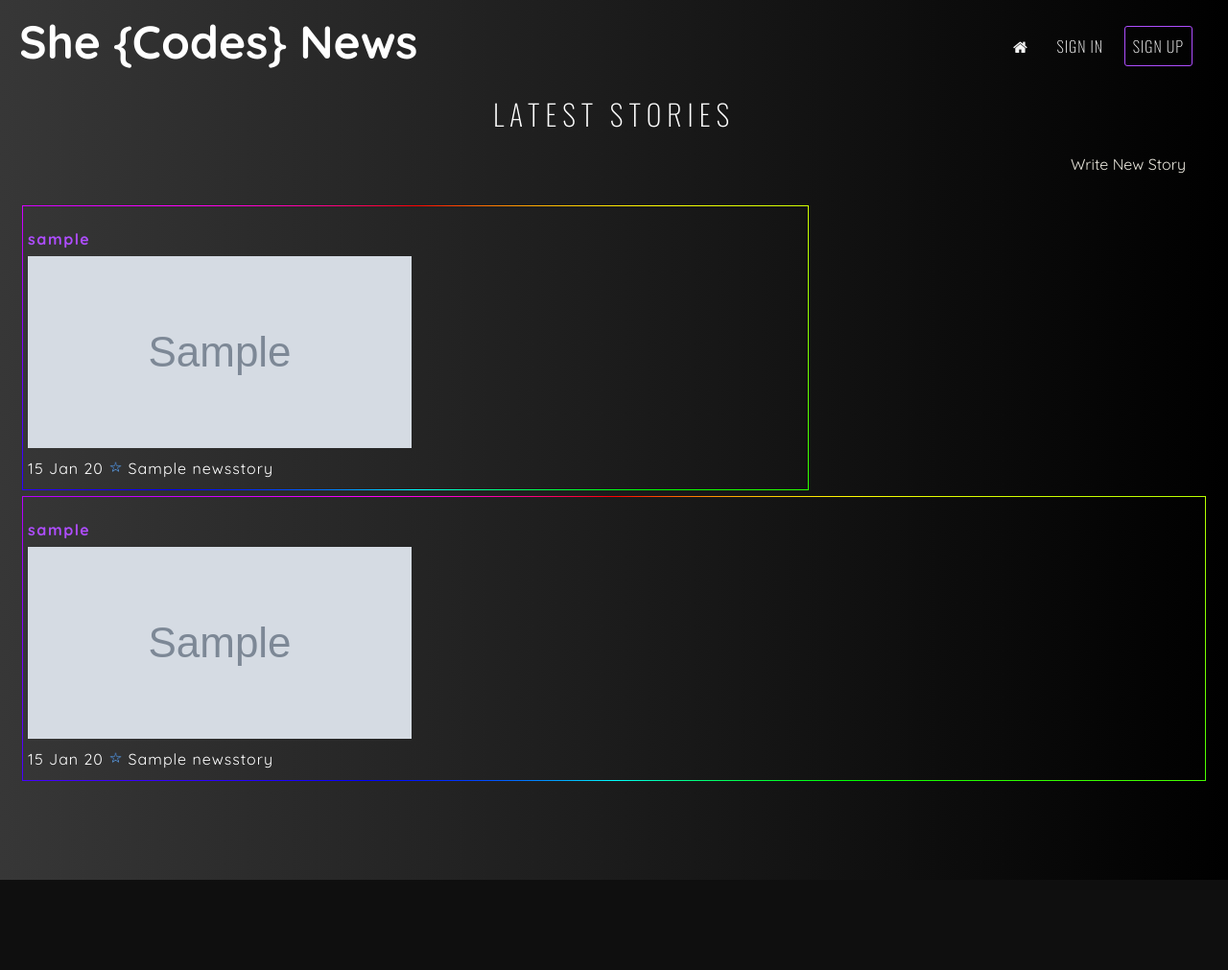
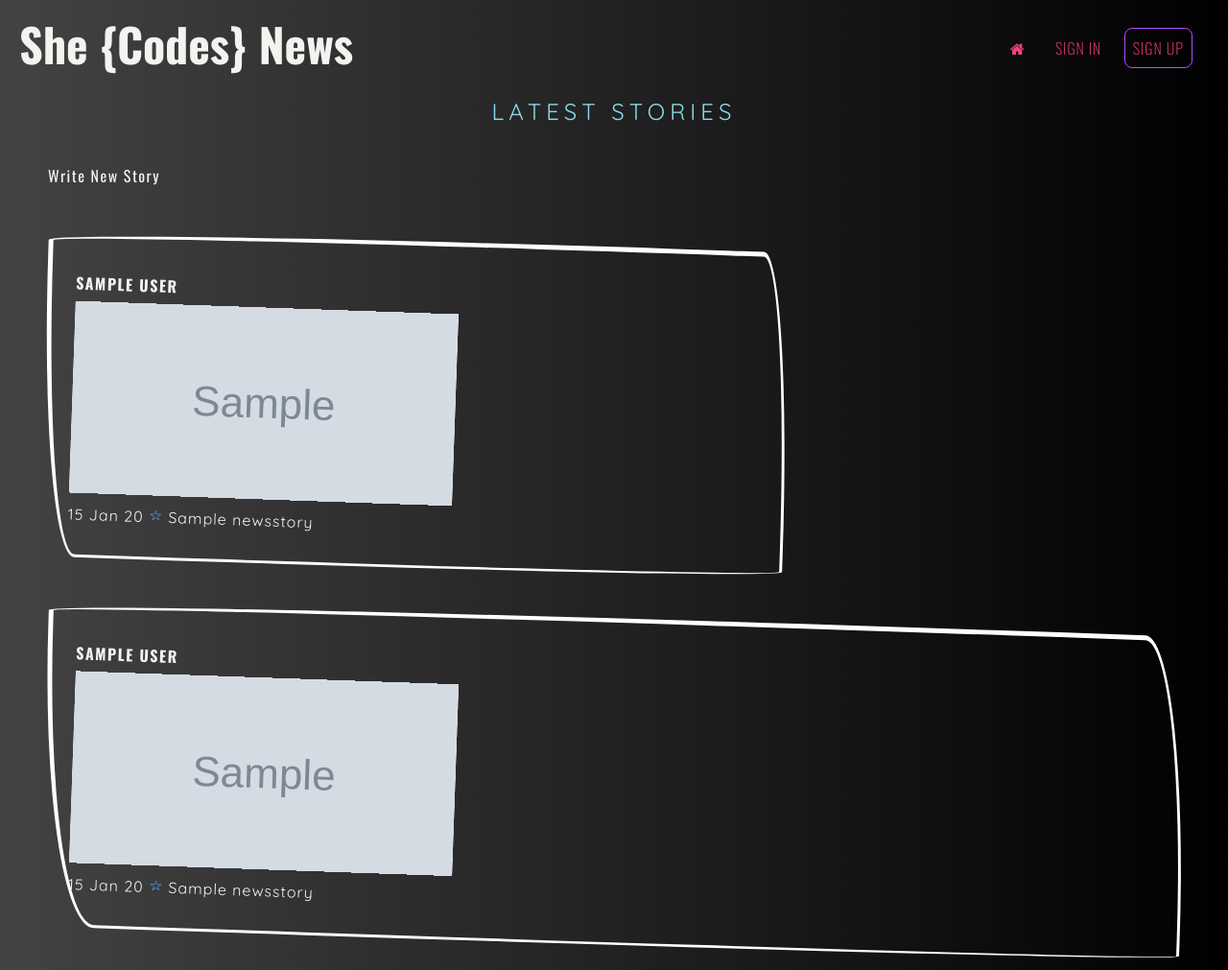
Before and after one commit to alanychan/she-codes-django-news-project-alanychan, a Django app: page /news/ in a window 1280 px wide. Shown: the whole page at 96% size. Before the commit the page ends 917 px from the top, so only its background shows below. Run offline with Django 4.2, Linux system fonts and the light colour scheme; tables that the repository leaves empty hold one stand-in row (values such as "Sample post"); grey boxes marked "Sample" are stand-in pictures; parts of the project's set-up code (start-up, migrations or seed data) failed here and were passed over.

Commit message:
Allow change password, change layout again..
New form to change password.

```diff
--- a/she_codes_news/news/static/news/styles.css
+++ b/she_codes_news/news/static/news/styles.css
@@ -1,15 +1,25 @@
 .story-card {
-    margin: 3px;
-    border: 1px solid transparent;
-    border-image: conic-gradient(red, yellow, lime, aqua, blue, magenta, red) 1;
-    border-radius: 10px;
-    padding: 5px;
+    margin: 25px;
+    border: 2px solid white;
+    padding: 25px;
+    border-width: 5px 3px 3px 5px;
+    border-radius: 95% 4% 97% 5%/4% 94% 3% 95%;
+    transform: rotate(2deg);
 
-    /* background: linear-gradient(to right, darkblue, darkorchid) border-box;
-    border-radius: 50em;
-    border: 4px solid transparent; */
+    /* border-top-left-radius: 37px 140px;
+    border-top-right-radius: 23px 130px;
+    border-bottom-left-radius: 110px 19px;
+    border-bottom-right-radius: 120px 24px;
+    padding: 25px 40px;
+    transform: rotate(-1deg);
+    box-shadow: 3px 15px 8px -10px #fcf1ca;
+    transition: all 0.13s ease-in; */
+}
 
-    /* background: linear-gradient(to right, red, purple); */
+.story-card:hover {
+    /* transform: translateY(-10px) rotate(1deg); */
+    transform: translateY(-10px) rotate(-6deg);
+    box-shadow: 3px 15px 8px -10px #fcf1ca;
 }
 
 .story-card img {
@@ -118,15 +128,16 @@
 
 #id-author,
 #a-signing {
-    color: #AE4DFF;
-    font-size: 16px;
-    letter-spacing: 1.5;
+    color: var(--vColor-Title);
+    font-size: 20px;
+    font-family: 'Oswald', sans-serif;
     margin: 0;
     padding-bottom: 2.5px;
+    text-transform: uppercase;
 }
 
 #id-story-card-text {
-    color: white;
+    color: var(--vColor-Site);
 }
 
 #id_star {
--- a/she_codes_news/news/templates/news/story.html
+++ b/she_codes_news/news/templates/news/story.html
@@ -37,7 +37,8 @@
     {% for comment in story.comments.all %}
         <li>
             <div>
-            <span>{% if comment.author.first_name or comment.author.last_name %}
+                <span>
+                {% if comment.author.first_name or comment.author.last_name %}
                     {{ comment.author.first_name }} {{ comment.author.last_name }}
                 {% else %}
                     {{ comment.author.username }}
--- a/she_codes_news/news/templates/news/storyCard.html
+++ b/she_codes_news/news/templates/news/storyCard.html
@@ -1,7 +1,15 @@
 {% load static %}
 
 <div class="story-card" id="story-card-{{ position }}">
-    <h3><a id="id-author" href="{% url 'users:viewAccount' story.author.id %}">{{ story.author }}</a></h3>
+    <h3>
+        <a href="{% url 'users:viewAccount' story.author.id %}">
+        {% if story.author.first_name or story.author.last_name %}
+            {{ story.author.first_name }} {{ story.author.last_name }}
+        {% else %}
+            {{ story.author.username }}
+        {% endif %}
+        </a>
+    </h3>
     <a href="{% url 'news:story' story.id %}">
         {% if story.image_url %}
             <img src="{{ story.image_url }}">
--- a/she_codes_news/static/styles.css
+++ b/she_codes_news/static/styles.css
@@ -3,53 +3,37 @@
 @import url('https://fonts.googleapis.com/css?family=Oswald:200,400,700');
 @import url('https://cdnjs.cloudflare.com/ajax/libs/font-awesome/4.7.0/css/font-awesome.min.css');
 
+/*css for colour variables*/
+:root {
+    --vBackground-Image: linear-gradient(to right, #434343 0%, black 100%);
 
-/* * {
-    background-color: #FF3CAC;
-    background-image: linear-gradient(225deg, #FF3CAC 0%, #784BA0 50%, #2B86C5 100%);
-}*/
+    --vColor-Name: #87dae7;
 
-/*
-.first-color {
-    background: #240747;
+    --vColor-Post-Button: #6a30fb;
+    --vColor-Post-Button-Hover: #451bb0;
+
+    --vColor-Site: #f4f3f0;
+
+    --vColor-Title: #f2427d;
+    --vColor-SubTitle: #87dae7;
+
+    --vFont-Family-Title: 'Oswald', sans-serif;
+    --vFont-Family-Site: 'Quicksand', sans-serif;
+
 }
 
-.second-color {
-    background: #eb2632;
+/*end css for colour variables*/
+
+* {
+    font-size: 16px;
 }
 
-.third-color {
-    background: #f0ab8d;
-}
-
-.fourth-color {
-    background: #f6e4ad;
-} */
-
 a {
-    color: #EAE7DD;
-    font-family: 'Quicksand', sans-serif;
+    color: var(--vColor-Site);
+    font-family: var(--vFont-Family-Title);
+    letter-spacing: 1.5;
     text-decoration: none;
     position: relative;
-}
-
-a::before {
-    content: '';
-    position: absolute;
-    width: 100%;
-    height: 2px;
-    border-radius: 4px;
-    background-color: #AE4DFF;
-    bottom: 0;
-    left: 0;
-    transform-origin: right;
-    transform: scaleX(0);
-    transition: transform .3s ease-in-out;
-}
-
-a:hover::before {
-    transform-origin: left;
-    transform: scaleX(1);
 }
 
 a>img,
@@ -58,21 +42,17 @@ a>img,
 }
 
 body {
-    /* background: #212020; */
-    /* background-color: #FF3CAC;
-    background-image: linear-gradient(225deg, #FF3CAC 0%, #784BA0 50%, #2B86C5 100%); */
-    background-image: linear-gradient(to right, #373737 0%, black 100%);
-    /* background-image: linear-gradient(to right, #0f0c29, #302b63, #24243e); */
-    color: #EAE7DD;
-    font-family: 400 'Quicksand', sans-serif;
+    background-image: var(--vBackground-Image);
+    color: var(--vColor-Site);
+    font-family: var(--vFont-Family-Site);
     margin: 0 20px;
-    padding-bottom: 100px;
+    padding-bottom: 20px 20px 100px 20px;
 }
 
 button,
 input[type="submit"],
 .send-button {
-    background-color: #ae4dff;
+    background-color: var(--vColor-Post-Button);
     border-color: transparent;
     /* border-image: conic-gradient(red, yellow, lime, aqua, blue, magenta, red) 1; */
     border-radius: 60px;
@@ -137,23 +116,12 @@ form,
 textarea,
 input,
 p {
-    /* background-color: #212020; */
     border-radius: 5px;
     border-style: none;
-    /* color: #000; */
-    /* font-family: 'Quicksand', sans-serif;
-    font-weight: 400;
-    font-size: 18px; */
-    font: 400 16px 'Quicksand', sans-serif;
+    font-family: var(--vFont-Family-Site);
     letter-spacing: 1px;
     line-height: 1.5;
     margin: 5px 0px;
-    width: 100%;
-}
-
-.form-group {
-    margin-bottom: 10px;
-    line-height: 30px;
     width: 100%;
 }
 
@@ -184,12 +159,9 @@ header {
     /* border-bottom: 1px solid #000; */
 }
 
-/* img {
-    filter: grayscale(100%);
-} */
 
 h1 {
-    color: #FFFFFF;
+    color: var(--vColor-Site);
     text-decoration: none;
     font-size: 3rem;
     margin: 0;
@@ -200,24 +172,27 @@ h2,
     text-align: center;
     margin: 0 auto;
     padding: 10px 0;
-    font: 300 30px 'Oswald', sans-serif;
-    color: #fff;
+    font: var(--vFont-Title);
+    font-size: 1.5rem;
+    color: var(--vColor-SubTitle);
     text-transform: uppercase;
-    letter-spacing: 6px;
+    letter-spacing: 5px;
 }
 
 h3 {
-    font: 300 25px 'Oswald', sans-serif;
-    /* font-size: 2rem; */
-    font-weight: bold;
+    color: var(--vColor-Title);
+    font-family: var(--vFont-Family-Title);
+    font-size: 1.5rem;
     letter-spacing: 1.5px;
-    margin: 0;
+    line-height: 1.5;
+    margin: 0px;
     padding: 5px 0px 5px 0px;
+    text-transform: uppercase;
 }
 
 h4 {
-    color: #00beff;
-    font: 400 20px 'Oswald', sans-serif;
+    color: var(--vColor-SubTitle);
+    font-family: var(--vFont-Family-Title);
     letter-spacing: 1.5px;
     /* font-size: 1rem; */
     margin: 0;
@@ -301,14 +273,39 @@ hr {
     font-size: smaller;
 }
 
+#id-list-stories {
+    padding: 20px;
+}
+
+#id-list-stories>a::before,
+#header-text>a::before {
+    content: '';
+    position: absolute;
+    width: 100%;
+    height: 2px;
+    border-radius: 4px;
+    background-color: var(--vColor-Post-Button);
+    bottom: 0;
+    left: 0;
+    transform-origin: right;
+    transform: scaleX(0);
+    transition: transform .3s ease-in-out;
+}
+
+#id-list-stories>a:hover::before,
+#header-text>a:hover::before {
+    transform-origin: left;
+    transform: scaleX(1);
+}
+
 #id-sign-up {
     border: 1px solid #AE4DFF;
-    border-radius: 3px;
+    border-radius: 8px;
     padding: 3px;
 }
 
 #id-social {
-    background-color: white;
+    background-color: var(--vColor-SubTitle);
     color: black;
     margin: 5px 0;
 }
@@ -320,9 +317,10 @@ hr {
 }
 
 #id-write-story {
-    display: flex;
-    justify-content: flex-end;
-    padding: 5px 12px 15px 0px;
+    letter-spacing: 1.5px;
+    margin: 15px auto;
+    padding: 15px;
+    text-transform: none;
 }
 
 
@@ -344,11 +342,11 @@ label {
 
 nav {
     align-items: flex-end;
-    color: #f9f2d7;
+    color: var(--vColor-Title);
     display: flex;
     font-weight: bold;
     flex-direction: row nowrap;
-    font: 300 14px 'Oswald', sans-serif;
+    font: var(--vFont-Title);
     justify-content: space-between;
     letter-spacing: 1px;
     line-height: 1.5;
@@ -357,32 +355,12 @@ nav {
     text-transform: uppercase;
 }
 
-/* nav a {
-    align-items: flex-end;
-    color: #f9f2d7;
-    font-weight: bold;
-    display: flex;
-    flex-basis: 20%;
-    flex-direction: column;
-    font: 300 14px 'Oswald', sans-serif;
-    letter-spacing: 1px;
-    line-height: 1.5;
-    padding-bottom: 2px;
-    text-align: end;
-    text-decoration: none;
-    text-transform: uppercase;
-    width: 120px;
-} */
-
 nav li {
-    color: var(--vfontColor-nav);
     display: inline;
     padding: 5px;
 }
 
 nav ul {
-    /* list-style-image: url('./images/feather-2.webp');  */
-    background-color: var(--vBorderColor);
     border-radius: 10px;
     padding: 5px;
     text-align: center;
@@ -467,7 +471,7 @@ ul#horizontal-list li {
 }
 
 ul#horizontal-list li a {
-    color: whitesmoke;
+    color: var(--vColor-Title);
     font-size: 1rem;
     font: 300 16px 'Oswald', sans-serif;
     letter-spacing: 1px;
--- a/she_codes_news/users/templates/users/viewAccount.html
+++ b/she_codes_news/users/templates/users/viewAccount.html
@@ -6,7 +6,7 @@
 {% include "./profileCard.html" %}
 
 <h3>List of Stories</h3>
-<div>
+<div id="id-list-stories">
     {% if user_stories %}
         {% for story in user_stories %}
         <a href="{% url 'news:story' story.id %}">
@@ -18,11 +18,11 @@
             <div>
                 <p>{{ story.content|truncatewords:50 }}</p>
             </div>
-            {% if story.image_url %}
+            <!-- {% if story.image_url %}
             <div>
                 <img src="{{ story.image_url }}" id="list-image">
             </div>
-            {% endif %}
+            {% endif %} -->
             <hr>
         </a>
         {% endfor %}
--- a/she_codes_news/users/urls.py
+++ b/she_codes_news/users/urls.py
@@ -9,4 +9,12 @@ urlpatterns = [
     path('<int:pk>/view-profile', ProfileView.as_view(), name='viewAccount' ),
     path('login/', auth_views.LoginView.as_view(redirect_authenticated_user=True), name='login'),
     path('<int:pk>/update-account/', EditAccountView.as_view(), name='updateAccount'),
+    path(
+        '<int:pk>/password/',
+        auth_views.PasswordChangeView.as_view(
+            template_name='registration/change-password.html',
+            success_url = '../update-account'
+        ),
+        name='password'
+    ),
 ]
```
Also changed, not shown: other parts of she_codes_news/static/styles.css (+54 -16 lines), she_codes_news/news/templates/news/createStory.html (+2 -34 lines), she_codes_news/users/templates/registration/change-password.html (added, +12 -0 lines), she_codes_news/users/templates/users/profileCard.html (+2 -19 lines), she_codes_news/users/forms.py (line endings or trailing spaces), she_codes_news/users/views.py (line endings or trailing spaces). Lines whose indentation alone changed are shown as unchanged.
